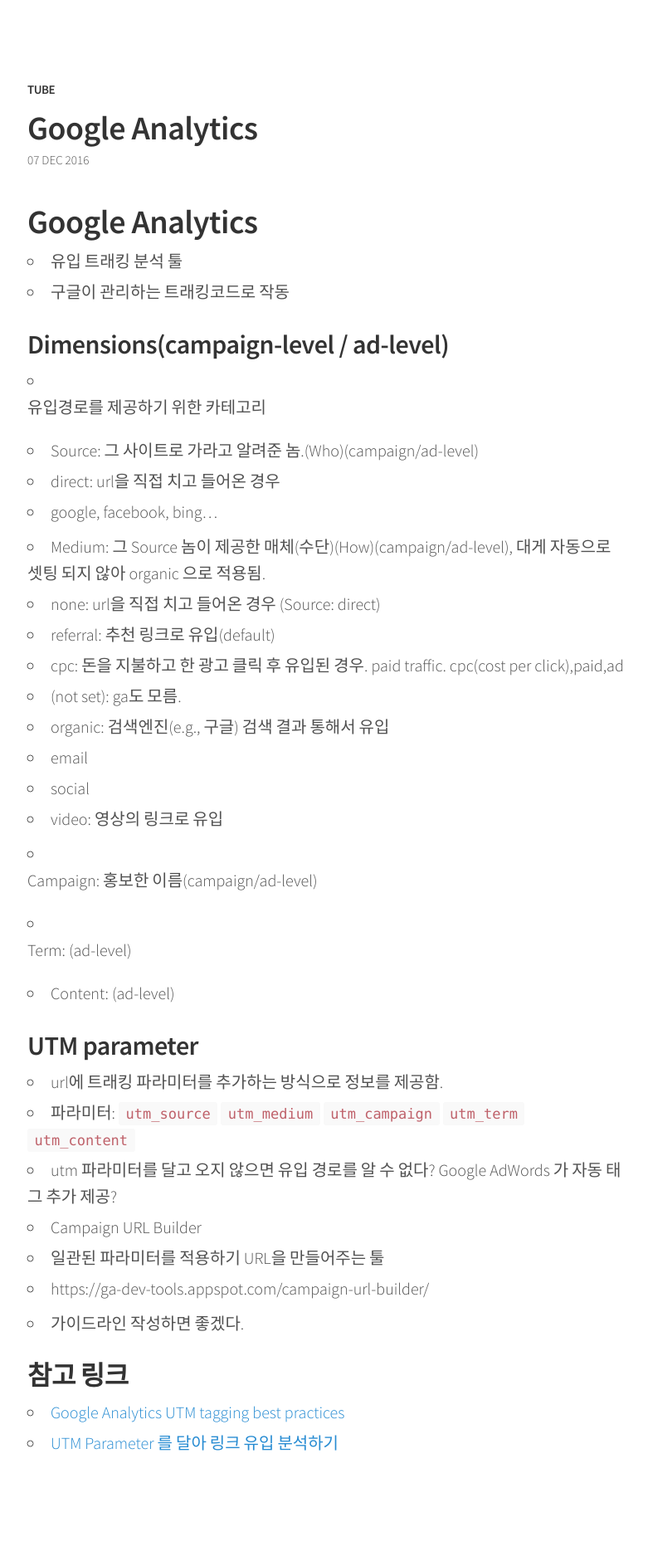
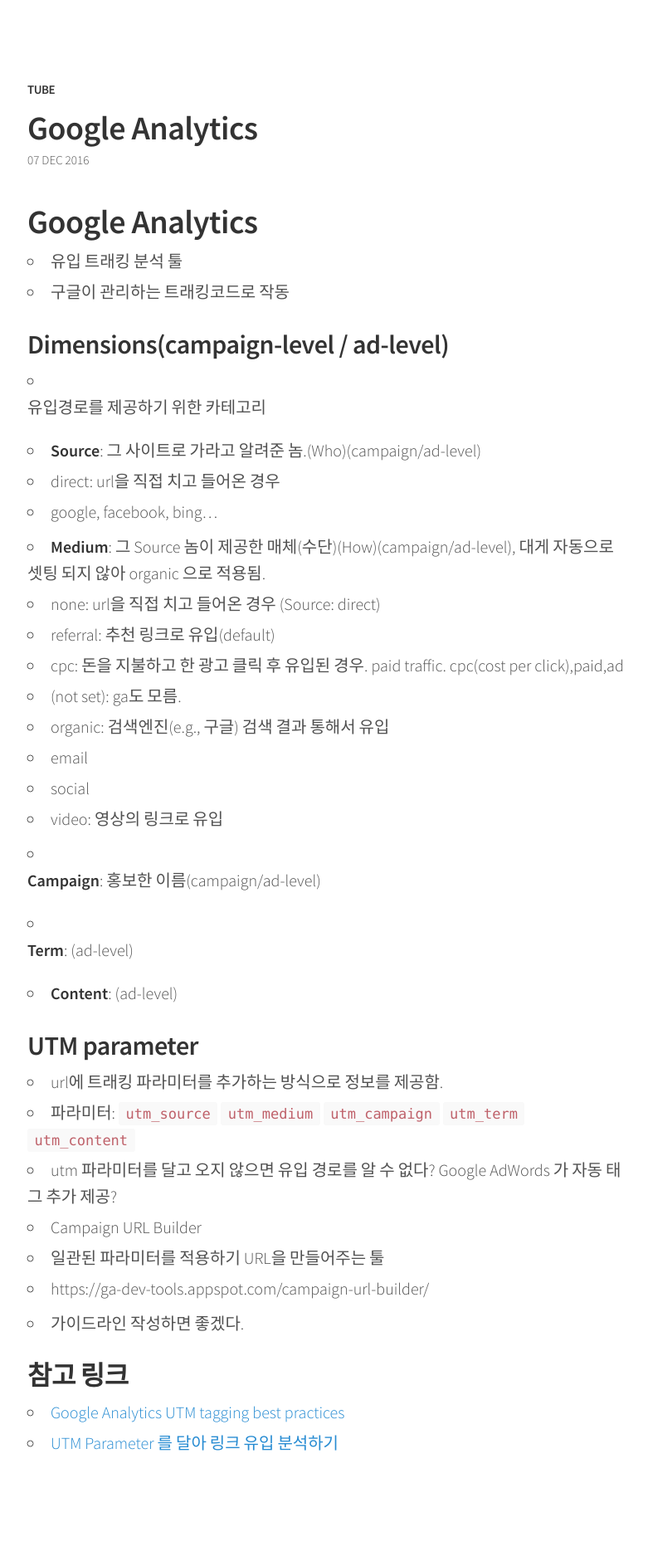
Before and after one commit to xx4159/xx4159.github.io, a Jekyll site: the page built from _posts/2016-12-07-ga.md, in a window 1280 px wide. Shown: the whole page at 83% size, without its empty margins (247-1028 px from the left). Built offline with Jekyll 4.4.1, drawn with Linux system fonts in a browser that asks for light colours; some of the changed lines change nothing that is shown.

Commit message:
modify - bold style. indent가 먹지 않는구만

```diff
--- a/_posts/2016-12-07-ga.md
+++ b/_posts/2016-12-07-ga.md
@@ -9,11 +9,11 @@
 ## Dimensions(campaign-level / ad-level)
 - 유입경로를 제공하기 위한 카테고리
 
-	- Source: 그 사이트로 가라고 알려준 놈.(Who)(campaign/ad-level)
+	- **Source**: 그 사이트로 가라고 알려준 놈.(Who)(campaign/ad-level)
 		+ direct: url을 직접 치고 들어온 경우
 		+ google, facebook, bing...
 
-	- Medium: 그 Source 놈이 제공한 매체(수단)(How)(campaign/ad-level), 대게 자동으로 셋팅 되지 않아 organic 으로 적용됨.
+	- **Medium**: 그 Source 놈이 제공한 매체(수단)(How)(campaign/ad-level), 대게 자동으로 셋팅 되지 않아 organic 으로 적용됨.
 		+ none: url을 직접 치고 들어온 경우 (Source: direct)
 		+ referral: 추천 링크로 유입(default)
 		+ cpc: 돈을 지불하고 한 광고 클릭 후 유입된 경우. paid traffic. cpc(cost per click),paid,ad
@@ -23,11 +23,11 @@
 		+ social
 		+ video: 영상의 링크로 유입
 
-	- Campaign: 홍보한 이름(campaign/ad-level)
+	- **Campaign**: 홍보한 이름(campaign/ad-level)
 
-	- Term: (ad-level)
+	- **Term**: (ad-level)
 
-	- Content: (ad-level)
+	- **Content**: (ad-level)
 
 
 ## UTM parameter
```
